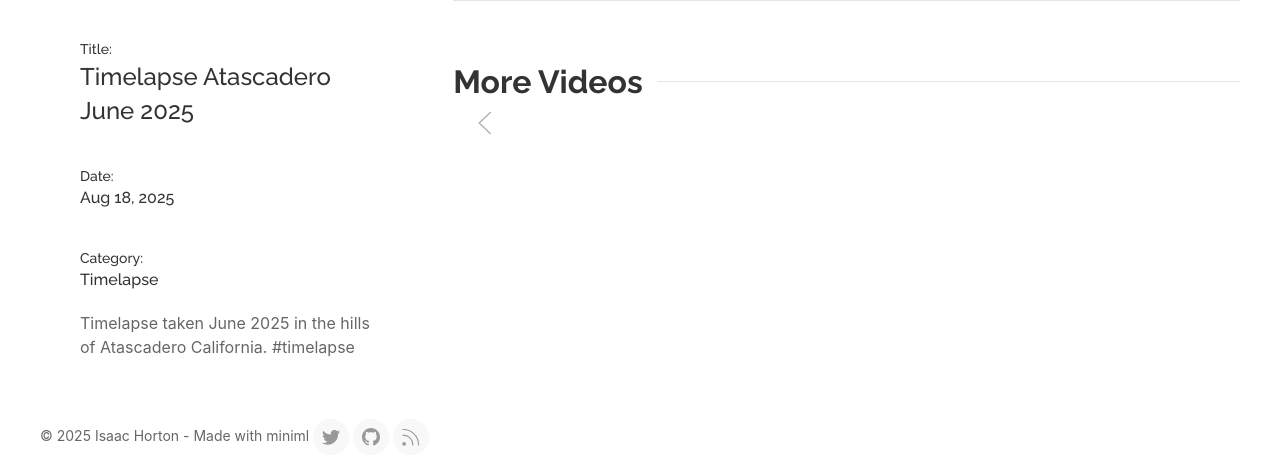
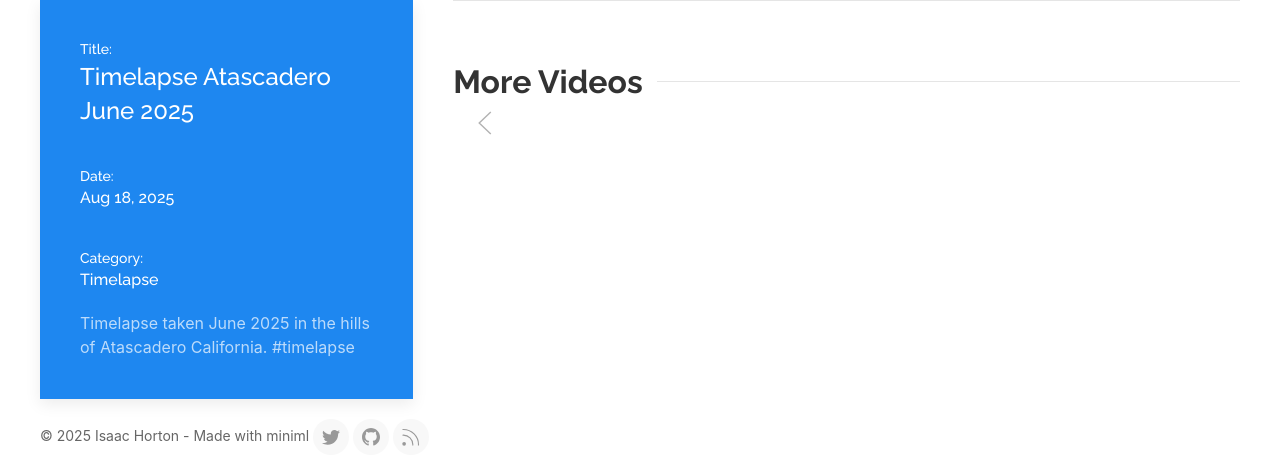
Before and after one commit to kre8t/kre8t.github.io, a Jekyll site: the page built from _videos/timelapse-atascadero-2025.md, in a window 1280 px wide and 1300 px high. Shown: the part 825-1300 px from the top of the window. Built offline with Jekyll 4.4.1, drawn with Linux system fonts in a browser that asks for light colours.

Commit message:
Update video.html

```diff
--- a/_layouts/video.html
+++ b/_layouts/video.html
@@ -17,7 +17,7 @@ layout: default
 
 
 <div class="uk-width-1-3@m ">
-  <div class="uk-card uk-card-body">
+  <div class="uk-card uk-card-body uk-card-primary">
      <h6 class="uk-margin-remove-bottom">Title:</h6> <h3 class="uk-margin-remove-top">{{page.title}}</h3>
      {% if page.client %}<h6 class="uk-margin-remove-bottom">Client:</h6><h5 class="uk-margin-remove-top">{{page.client}}</h5>{% endif %}
      {% if page.subheading %}<h5 class="uk-margin-small-bottom">{{page.subheading}}</h5>{% endif %}
```
